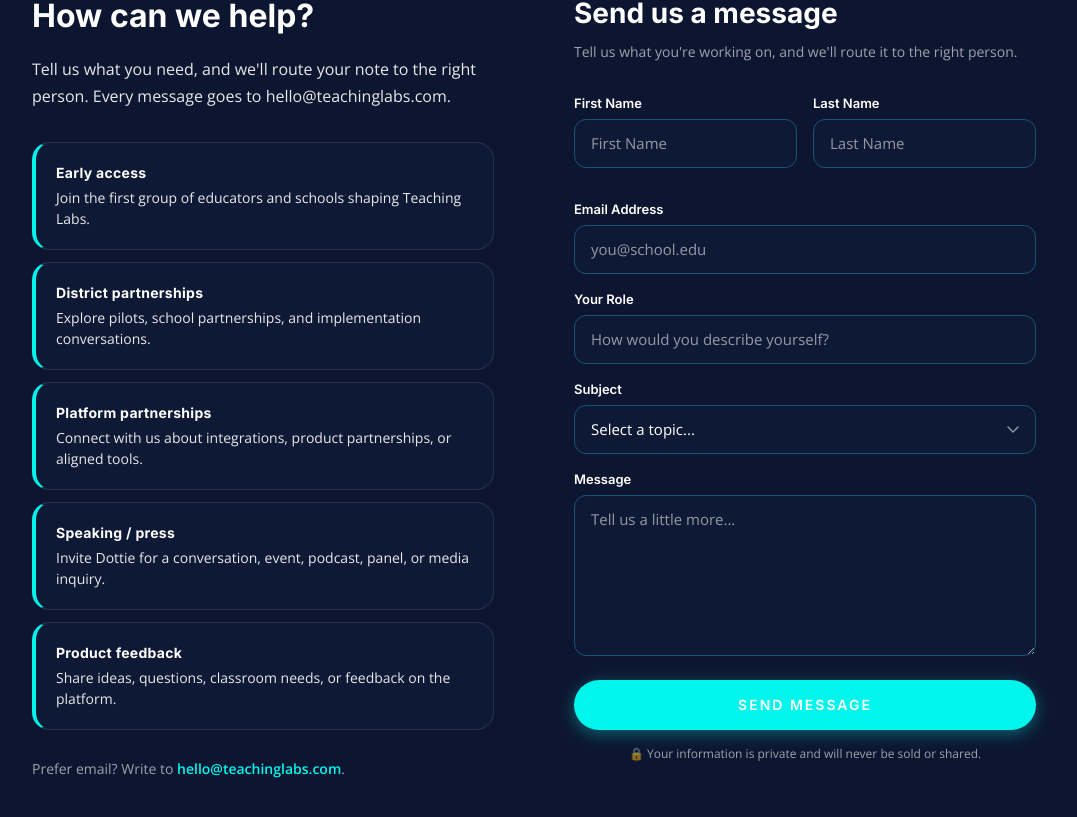
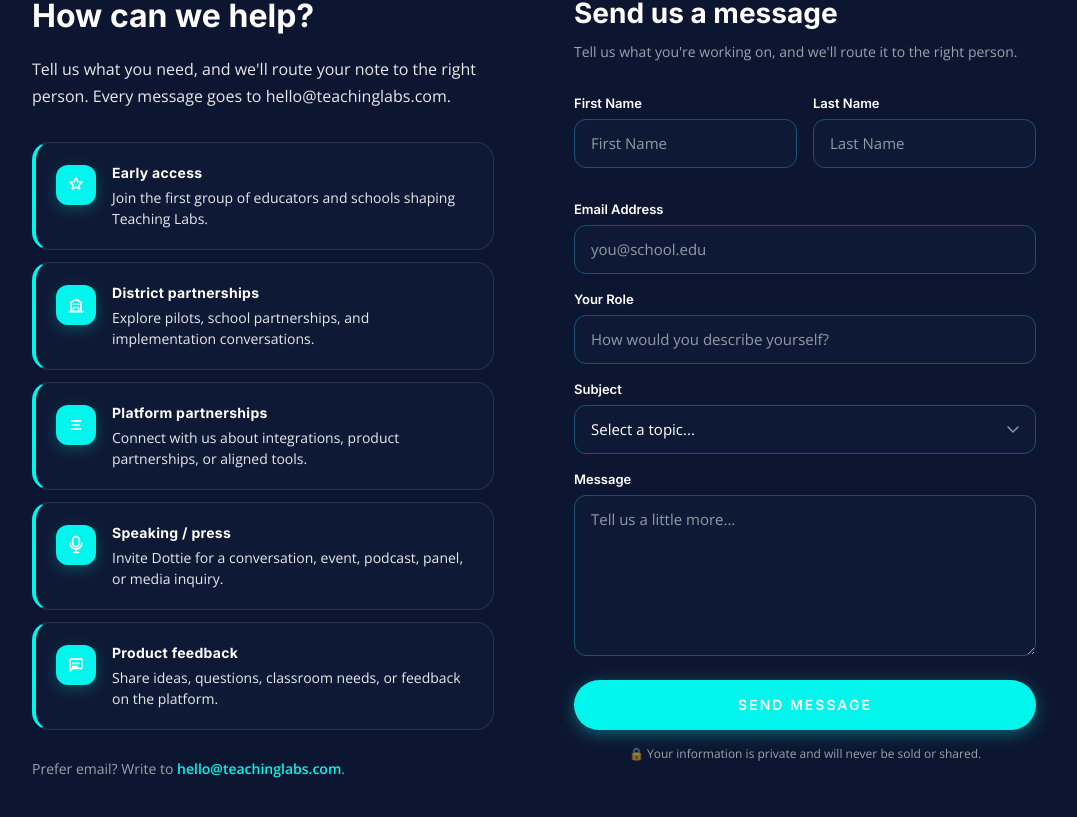
Before and after one commit to intellectualcreations/teachinglabs-marketing, a Next.js app: page /contact in a window 1280 px wide. Shown: the part 753-1570 px from the top of the page, without its empty margins (106-1183 px from the left). Built offline with nearby package versions, Linux system fonts and the light colour scheme.

Commit message:
polish contact inquiry icons

```diff
--- a/app/contact/page.tsx
+++ b/app/contact/page.tsx
@@ -107,22 +107,68 @@ export default function ContactPage() {
 
           <div className="space-y-3">
             {[
-              ['Early access', 'Join the first group of educators and schools shaping Teaching Labs.'],
-              ['District partnerships', 'Explore pilots, school partnerships, and implementation conversations.'],
-              ['Platform partnerships', 'Connect with us about integrations, product partnerships, or aligned tools.'],
-              ['Speaking / press', 'Invite Dottie for a conversation, event, podcast, panel, or media inquiry.'],
-              ['Product feedback', 'Share ideas, questions, classroom needs, or feedback on the platform.'],
-            ].map(([title, text]) => (
+              {
+                title: 'Early access',
+                text: 'Join the first group of educators and schools shaping Teaching Labs.',
+                icon: (
+                  <path d="M12 3.5l2.2 4.4 4.8.7-3.5 3.4.8 4.8L12 14.5l-4.3 2.3.8-4.8L5 8.6l4.8-.7L12 3.5z" />
+                ),
+              },
+              {
+                title: 'District partnerships',
+                text: 'Explore pilots, school partnerships, and implementation conversations.',
+                icon: (
+                  <path d="M4 20h16M6 20V9l6-4 6 4v11M9 20v-5h6v5M9 11h.01M12 11h.01M15 11h.01" />
+                ),
+              },
+              {
+                title: 'Platform partnerships',
+                text: 'Connect with us about integrations, product partnerships, or aligned tools.',
+                icon: (
+                  <path d="M8 12h8M7 7h.01M17 7h.01M7 17h.01M17 17h.01M6.5 7h11M6.5 17h11" />
+                ),
+              },
+              {
+                title: 'Speaking / press',
+                text: 'Invite Dottie for a conversation, event, podcast, panel, or media inquiry.',
+                icon: (
+                  <path d="M12 14a4 4 0 0 0 4-4V6a4 4 0 0 0-8 0v4a4 4 0 0 0 4 4zM5 10a7 7 0 0 0 14 0M12 17v4M9 21h6" />
+                ),
+              },
+              {
+                title: 'Product feedback',
+                text: 'Share ideas, questions, classroom needs, or feedback on the platform.',
+                icon: (
+                  <path d="M8 10h8M8 14h5M5 5h14v11H8l-3 3V5z" />
+                ),
+              },
+            ].map(({ title, text, icon }) => (
               <div
                 key={title}
-                className="p-5 border border-[#d6dde8] border-l-4 border-l-indigo dark:border-white/10 dark:border-l-teal rounded-[18px] bg-white dark:bg-[#0e1a35] shadow-[0_6px_24px_rgba(20,33,61,0.06)] dark:shadow-none"
+                className="flex gap-4 p-5 border border-[#d6dde8] border-l-4 border-l-indigo dark:border-white/10 dark:border-l-teal rounded-[18px] bg-white dark:bg-[#0e1a35] shadow-[0_6px_24px_rgba(20,33,61,0.06)] dark:shadow-none"
               >
+                <div className="mt-0.5 flex h-10 w-10 flex-shrink-0 items-center justify-center rounded-xl bg-indigo dark:bg-teal text-white shadow-[0_6px_16px_rgba(64,86,244,0.22)] dark:shadow-[0_4px_14px_rgba(0,246,237,0.22)]">
+                  <svg
+                    viewBox="0 0 24 24"
+                    aria-hidden="true"
+                    className="h-5 w-5"
+                    fill="none"
+                    stroke="currentColor"
+                    strokeWidth="2"
+                    strokeLinecap="round"
+                    strokeLinejoin="round"
+                  >
+                    {icon}
+                  </svg>
+                </div>
+                <div>
                   <h3 className="font-heading text-sm font-bold text-text-primary mb-1 tracking-[0.3px]">
                     {title}
                   </h3>
                   <p className="text-sm text-[#24324a] dark:text-text-secondary leading-[1.5]">
                     {text}
                   </p>
+                </div>
               </div>
             ))}
           </div>
```
Lines whose indentation alone changed are shown as unchanged.
